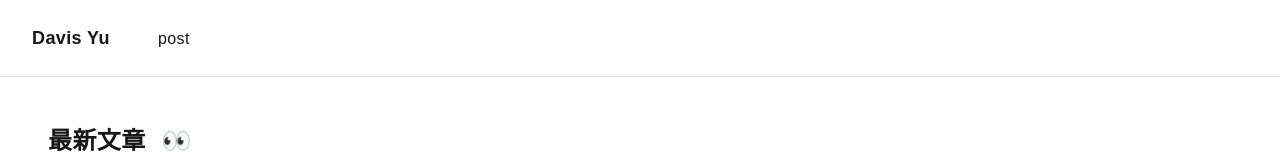
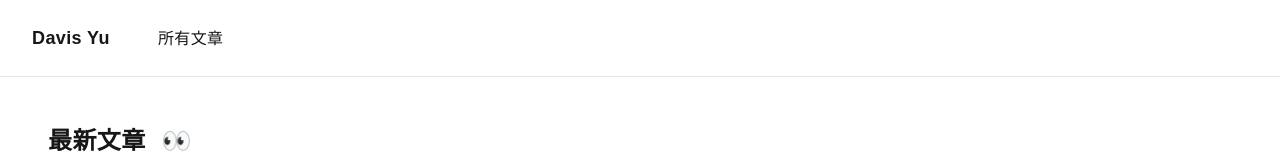
Before and after one commit to yuuuu0311/DavisYu-s-Blog, a Next.js app: page / in a window 1280 px wide. Shown: the top 160 px of the page. Built offline with nearby package versions, Linux system fonts and the light colour scheme.

Commit message:
fix: fix build error

```diff
--- a/app/page.jsx
+++ b/app/page.jsx
@@ -25,6 +25,7 @@ const Home = () => {
                 <div className="grid md:grid-cols-2 lg:grid-cols-4 grid-cols-1 gap-8">
                     {latestPost.map((post) => (
                         <Link
+                            key={post.id}
                             href={`/post/${post.id}`}
                             className="h-full transition inline-block group"
                         >
--- a/components/Header/index.jsx
+++ b/components/Header/index.jsx
@@ -9,7 +9,7 @@ const Header = () => {
             </h3>
             <ul className="flex gap-4">
                 <li>
-                    <Link href="/post">post</Link>
+                    <Link href="/post">所有文章</Link>
                 </li>
             </ul>
             {/* <Drawer>
```
